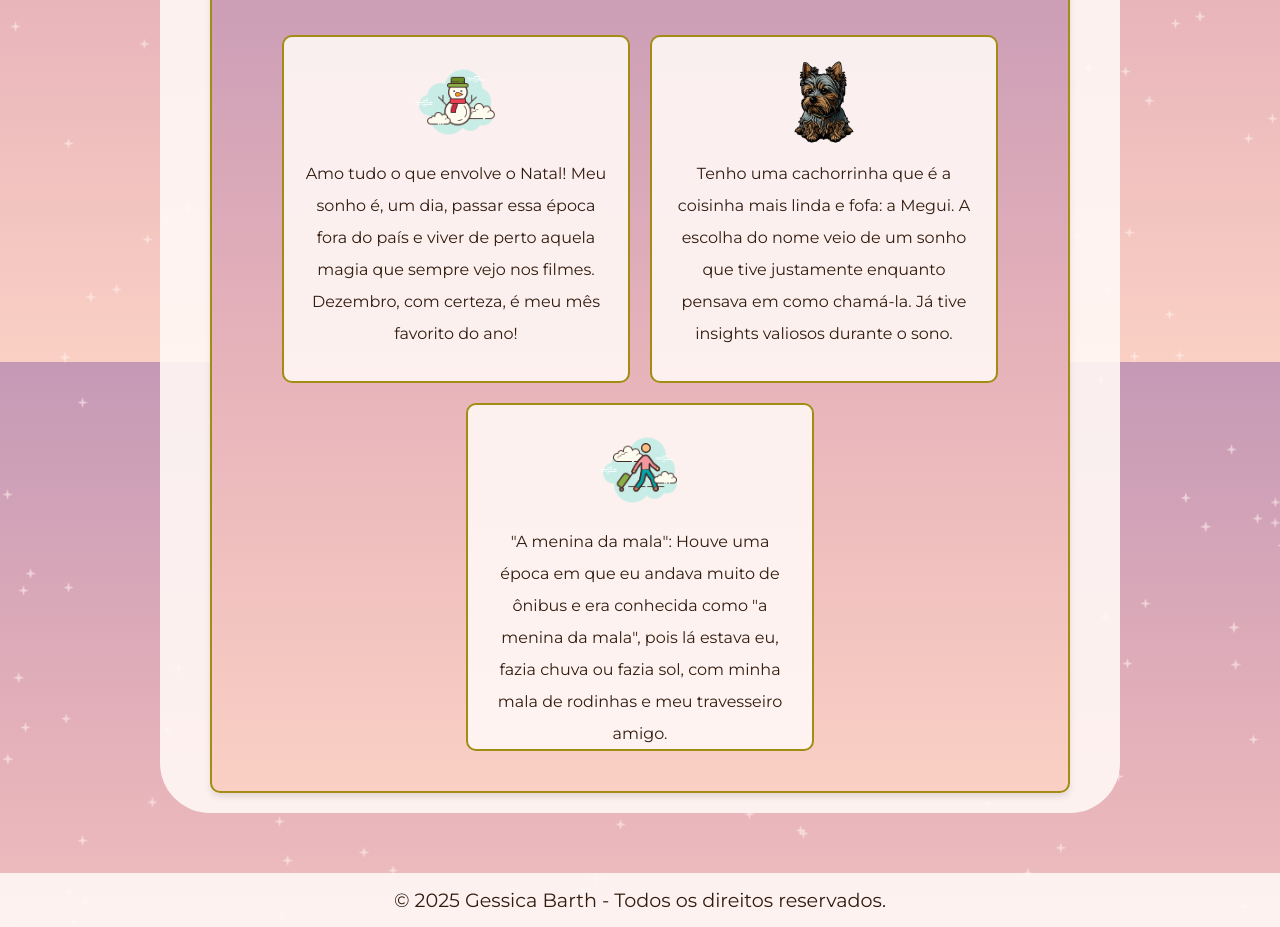
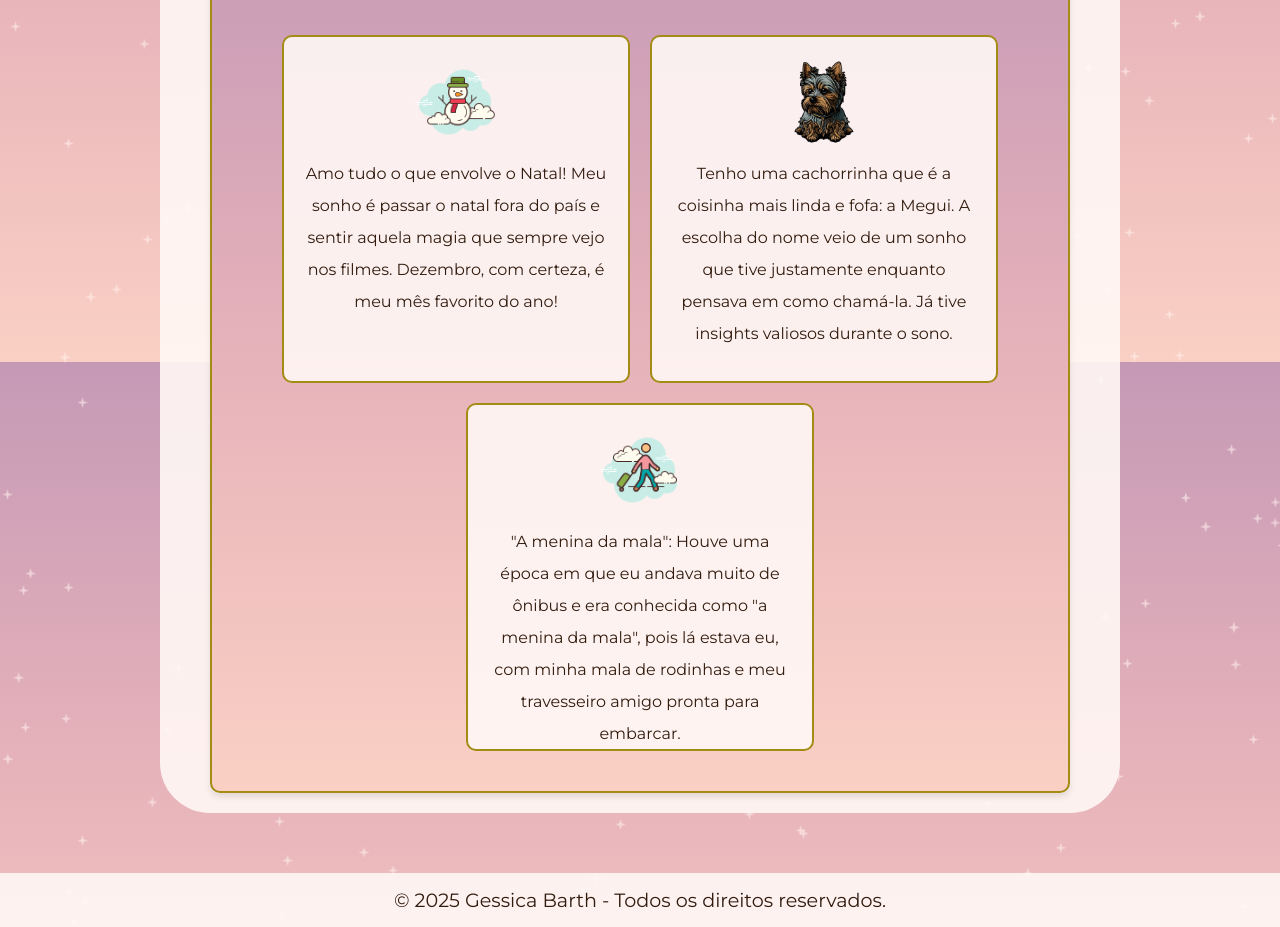
Before and after one commit to Gessicabarth/meu-portfolio, a plain HTML site: page index.html in a window 1280 px wide. Shown: the part 1238-2165 px from the top of the page. Drawn offline with nearby package versions, Linux system fonts and the light colour scheme; animation ran at ten frames a second.

Commit message:
Ajustes nos textos da seção curiosidades sobre mim

```diff
--- a/index.html
+++ b/index.html
@@ -108,8 +108,8 @@
                 <div class="curiosidades-container">
                     <article class="curiosidade-item">
                         <img src="assets/icons/boneco-de-neve.png" alt="Ícone de Natal">
-                        <p>Amo tudo o que envolve o Natal! Meu sonho é, um dia, passar essa época fora do país e viver
-                            de perto aquela magia que sempre vejo nos filmes. Dezembro, com certeza, é meu mês favorito
+                        <p>Amo tudo o que envolve o Natal! Meu sonho é passar o natal fora do país e sentir
+                            aquela magia que sempre vejo nos filmes. Dezembro, com certeza, é meu mês favorito
                             do ano!</p>
                     </article>
                     <article class="curiosidade-item">
@@ -121,8 +121,8 @@
                     <article class="curiosidade-item">
                         <img src="assets/icons/menina-mala.png" alt="Ícone de doces">
                         <p>"A menina da mala": Houve uma época em que eu andava muito de ônibus e era conhecida como "a
-                            menina da mala", pois lá estava eu, fazia chuva ou fazia sol, com minha mala de rodinhas e
-                            meu travesseiro amigo.</p>
+                            menina da mala", pois lá estava eu, com minha mala de rodinhas e
+                            meu travesseiro amigo pronta para embarcar.</p>
                     </article>
                 </div>
             </section>
```
